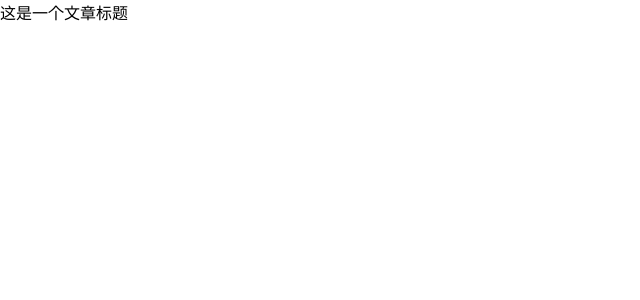
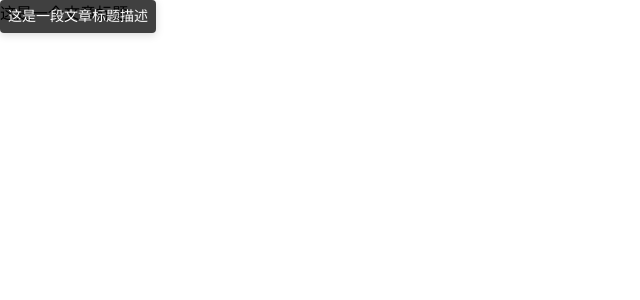
Before and after one commit to Fantasy15/lego-lite, a Vue app: page / in a window 1280 px wide. Shown: the top 300 px of the page, without its empty margins (0-640 px from the left). Built offline with nearby package versions, Linux system fonts and the light colour scheme.

Commit message:
[master]更新tooltip组件

```diff
--- a/src/component/index.js
+++ b/src/component/index.js
@@ -5,7 +5,7 @@
 import 'animate.css';
 import loading from './loading/index.vue';
 import backTop from './back-top/index.vue';
-import tooltip from './tooltip/index.vue';
+import tooltip from './tooltip/index.js';
 import notification from './notification';
 
 const components = {
--- a/src/component/tooltip/demo/index.vue
+++ b/src/component/tooltip/demo/index.vue
@@ -1,5 +1,5 @@
 <template>
-    <tooltip title="这是一段文章标题描述">
+    <tooltip :title="'这是一段文章标题描述'">
         <div>这是一个文章标题</div>
     </tooltip>
 </template>
--- /dev/null
+++ b/src/component/tooltip/index.js
@@ -0,0 +1,36 @@
+/**
+ * @file index.js
+ * @description tooltip组件入口
+ */
+import Vue from 'vue';
+import Popup from './index.vue'
+
+export default {
+    name: 'tooltip',
+    props: {
+        title: String
+    },
+    mounted() {
+        this.renderContainer();
+    },
+    methods: {
+        renderContainer() {
+            let $div = document.createElement('div');
+            document.body.appendChild($div);
+
+            let context = {
+                props: this.$props
+            }
+
+            new Vue({
+                el: $div,
+                render() {
+                    return <Popup {...context} />
+                }
+            })
+        }
+    },
+    render() {
+        return this.$slots.default;
+    },
+}
--- a/src/component/tooltip/index.less
+++ b/src/component/tooltip/index.less
@@ -0,0 +1,24 @@
+.tooltip-container {
+    position: absolute;
+    top: 0;
+    left: 0;
+    width: 100%;
+}
+
+.tooltip {
+    position: absolute;
+    max-width: 250px;
+    font-size: 14px;
+    line-height: 1.5;
+}
+
+.tooltip-inner {
+    padding: 6px 8px;
+    color: #fff;
+    text-align: left;
+    text-decoration: none;
+    word-wrap: break-word;
+    background-color: rgba(0, 0, 0, 0.75);
+    border-radius: 4px;
+    box-shadow: 0 2px 8px rgba(0, 0, 0, 0.15);
+}
--- a/src/component/tooltip/index.vue
+++ b/src/component/tooltip/index.vue
@@ -1,24 +1,21 @@
+<template>
+    <div class="tooltip-container">
+        <div class="tooltip">
+            <div class="tooltip-arrow"></div>
+            <div class="tooltip-inner">{{title}}</div>
+        </div>
+    </div>
+</template>
 <script>
 export default {
-    name: 'tooltip',
+    name: 'popup',
     props: {
         title: String
     },
-    data() {
-        return {
-            visiable: false
-        }
-    },
-    mounted() {
-        this.renderComponents();
+    created() {
+        console.log(this.$props);
     },
     methods: {
-        renderComponents() {
-
-        }
-    },
-    render() {
-        return this.$slots.default;
     },
 }
 </script>
```
